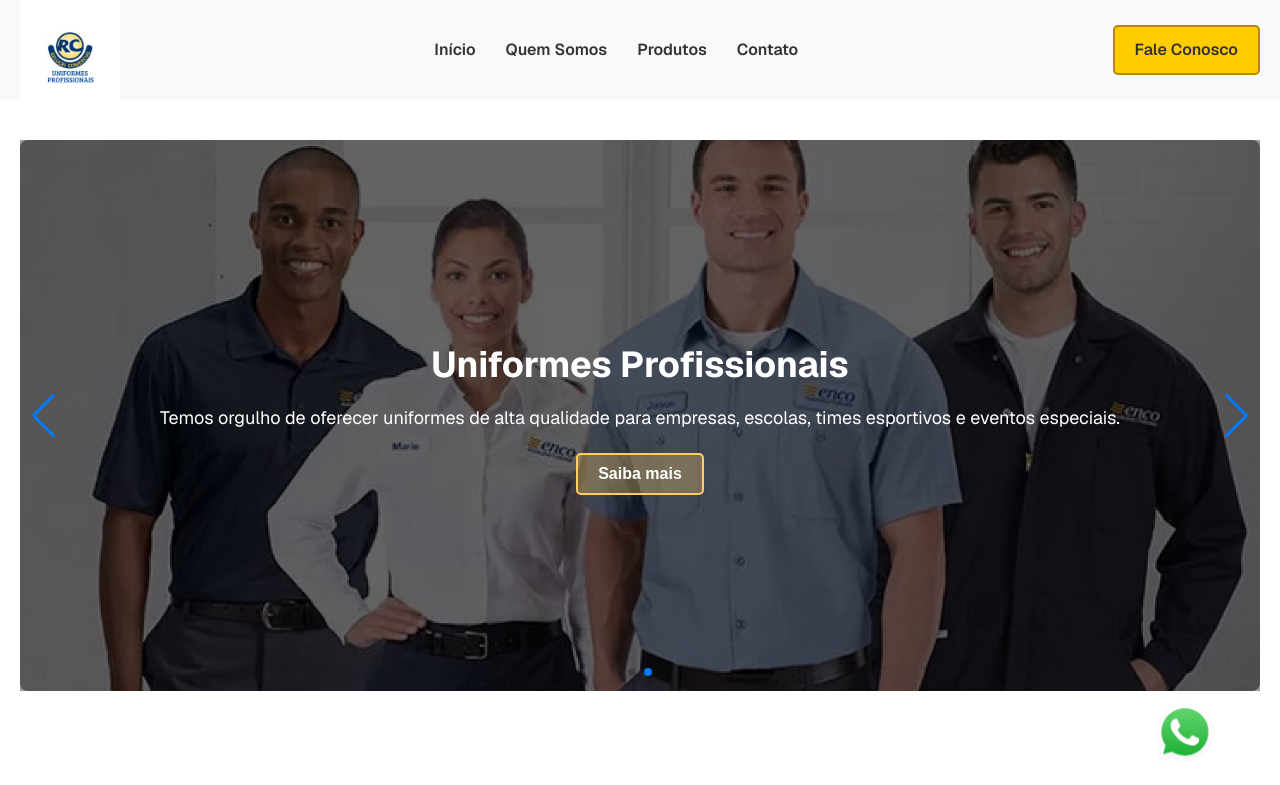
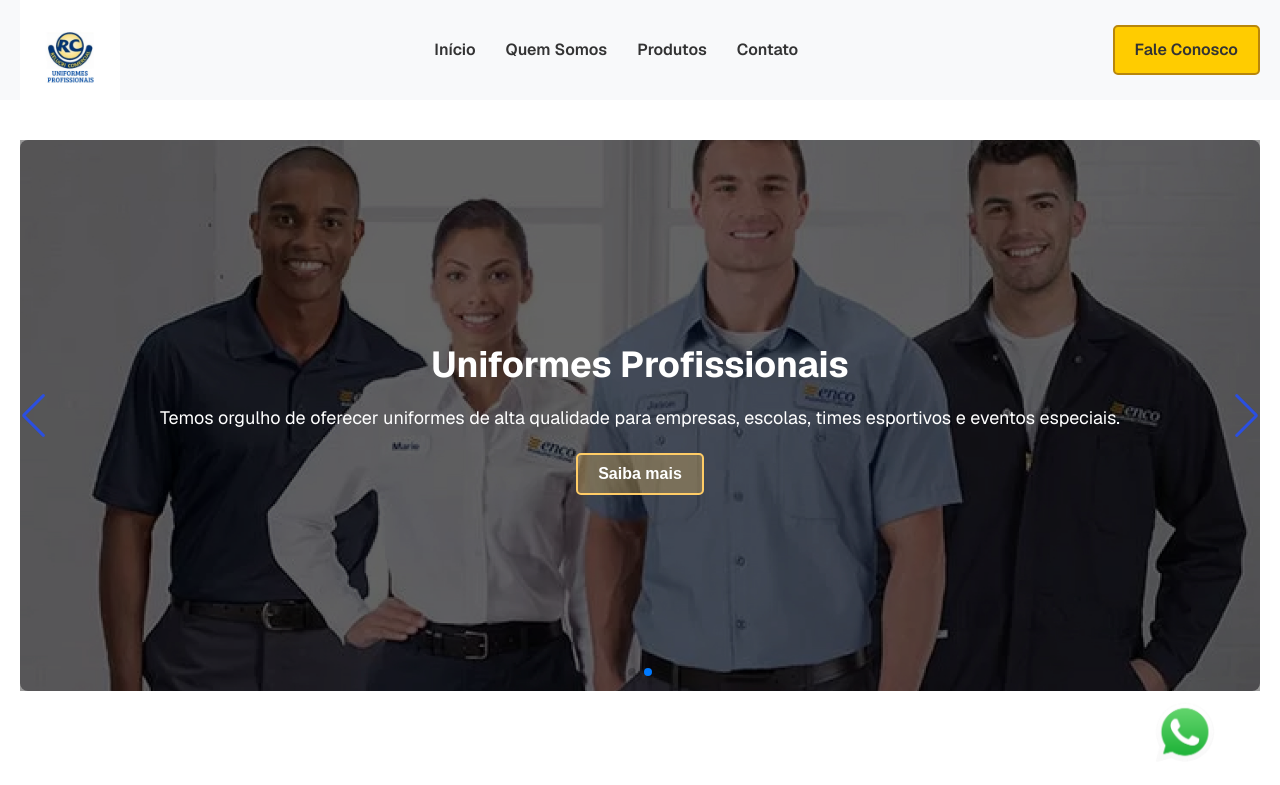
Before and after one commit to andrerocco7/relucri, a Next.js app: page / in a window 1280 px wide. Shown: the top 785 px of the page. Built offline with nearby package versions, Linux system fonts and the light colour scheme.

Commit message:
hamburguer

```diff
--- a/src/app/components/ProductSwiper/styles.module.scss
+++ b/src/app/components/ProductSwiper/styles.module.scss
@@ -6,6 +6,9 @@
   flex-direction: column;
   align-items: center;
   max-width: 1440px;
+  @media screen and (max-width: 768px) {
+    padding: 0px;
+  }
   hr {
     border: none;
     border-top: 2px solid #ececec;
@@ -16,6 +19,9 @@
 
 .productSwiper h2 {
   font-size: 30px;
+  @media screen and (max-width: 768px) {
+    font-size: 24px;
+  }
 }
 
 .categoryTabs {
@@ -25,6 +31,9 @@
   margin-bottom: 20px;
   h4 {
     font-size: 22px;
+    @media screen and (max-width: 768px) {
+      font-size: 18px;
+    }
   }
 }
 
@@ -67,22 +76,31 @@
 .swiperSlide img {
   width: 100%;
   height: auto;
-  max-width: 250px; /* Limitar o tamanho da imagem */
+  max-width: 250px;
   border-radius: 8px;
 }
 
 .productSwiper h3 {
   font-size: 18px;
   margin: 10px 0;
+  @media screen and (max-width: 768px) {
+    font-size: 16px;
+  }
 }
 
 .productSwiper p {
   font-size: 14px;
   color: #777;
+  @media screen and (max-width: 768px) {
+    font-size: 12px;
+  }
 }
 
 .productSwiper .price {
   font-size: 16px;
   font-weight: bold;
   color: #000;
+  @media screen and (max-width: 768px) {
+    font-size: 14px;
+  }
 }
--- a/src/app/globals.css
+++ b/src/app/globals.scss
@@ -80,6 +80,22 @@ section {
   }
 }
 
+.swiper-button-prev,
+.swiper-button-next {
+  color: #2b4fe1 !important;
+  @media screen and (max-width: 768px) {
+    display: none;
+  }
+}
+
+.swiper-button-next {
+  right: 0 !important;
+}
+
+.swiper-button-prev {
+  left: 0 !important;
+}
+
 /* Tema Escuro - Teste Forçado */
 @media (prefers-color-scheme: dark) {
   body {
--- a/src/app/layout.tsx
+++ b/src/app/layout.tsx
@@ -1,6 +1,6 @@
 import type { Metadata } from "next";
 import { Geist, Geist_Mono } from "next/font/google";
-import "./globals.css";
+import "./globals.scss";
 
 const geistSans = Geist({
   variable: "--font-geist-sans",
```
